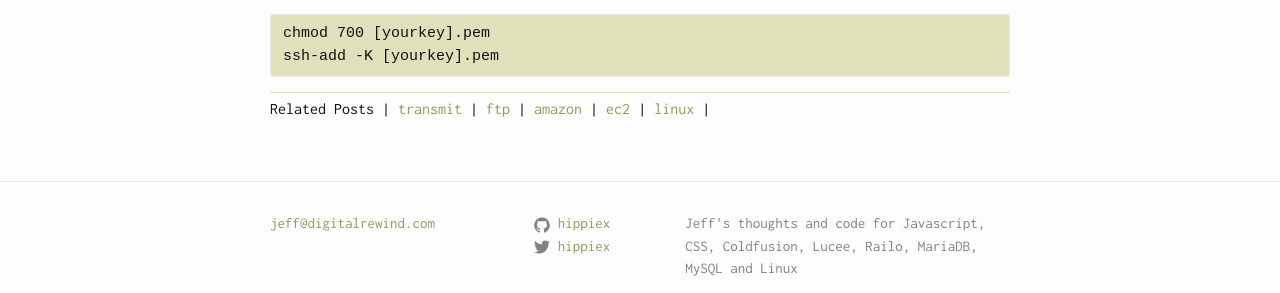
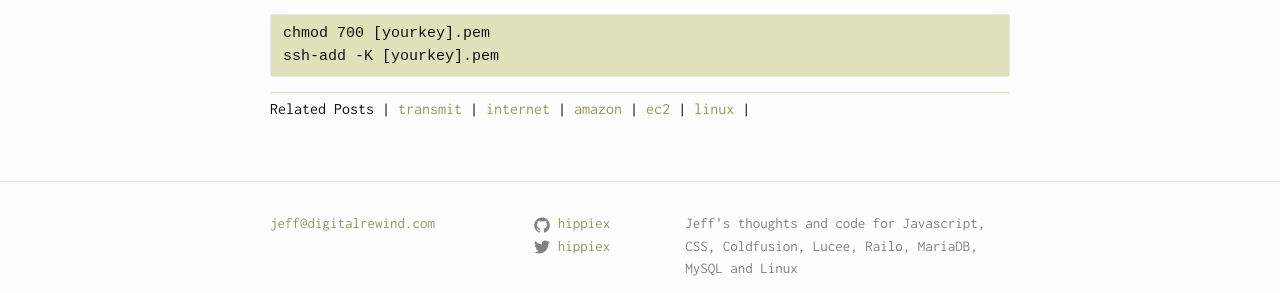
Before and after one commit to hippiex/hippiex.github.io, a Jekyll site: the page built from _posts/2011-12-29-transmit-ftp-amazon-ec2.markdown, in a window 1280 px wide. Shown: the part 799-1092 px from the top of the page. Built offline with Jekyll 4.4.1, drawn with Linux system fonts in a browser that asks for light colours.

Commit message:
Updating Tags

```diff
--- a/_posts/2010-10-08-yahoo-slurp-crawling-site.markdown
+++ b/_posts/2010-10-08-yahoo-slurp-crawling-site.markdown
@@ -2,7 +2,7 @@
 layout: post
 title:  "Yahoo! Slurp why so greedy?"
 date:   2010-10-08 13:00:00
-categories: mysql
+categories: internet
 author: "Jeff R."
 summary: "Fix for Yahoo! Slurp and other crowlers haning your server."
 published: true
--- a/_posts/2011-04-16-railo-ses-url-subfolders-jetty.markdown
+++ b/_posts/2011-04-16-railo-ses-url-subfolders-jetty.markdown
@@ -2,7 +2,7 @@
 layout: post
 title:  "Railo SES URL subfolder with Jetty"
 date:   2011-04-16 13:00:00
-categories: railo ses jetty cfml
+categories: railo ses jetty cfml install
 author: "Jeff R."
 summary: "Getting SES URLs to work with the Jetty install."
 published: true
--- a/_posts/2011-04-16-railo-ses-url-subfolders-tomcat.markdown
+++ b/_posts/2011-04-16-railo-ses-url-subfolders-tomcat.markdown
@@ -2,7 +2,7 @@
 layout: post
 title:  "Railo SES URL subfolder with Tomcat"
 date:   2011-04-16 13:00:00
-categories: railo ses jetty cfml tomcat
+categories: railo ses cfml tomcat install
 author: "Jeff R."
 summary: "Getting SES URLs to work with the Tomcat install."
 published: true
--- a/_posts/2011-12-29-transmit-ftp-amazon-ec2.markdown
+++ b/_posts/2011-12-29-transmit-ftp-amazon-ec2.markdown
@@ -2,7 +2,7 @@
 layout: post
 title:  "Connecting to EC2 with Transmit for Mac"
 date:   2011-12-29 09:05:00
-categories: transmit ftp amazon ec2 linux
+categories: transmit internet amazon ec2 linux
 author: "Jeff R."
 summary: "Instructions for using the PEM Key file to connect to EC2 instance with Transmit."
 published: true
```
